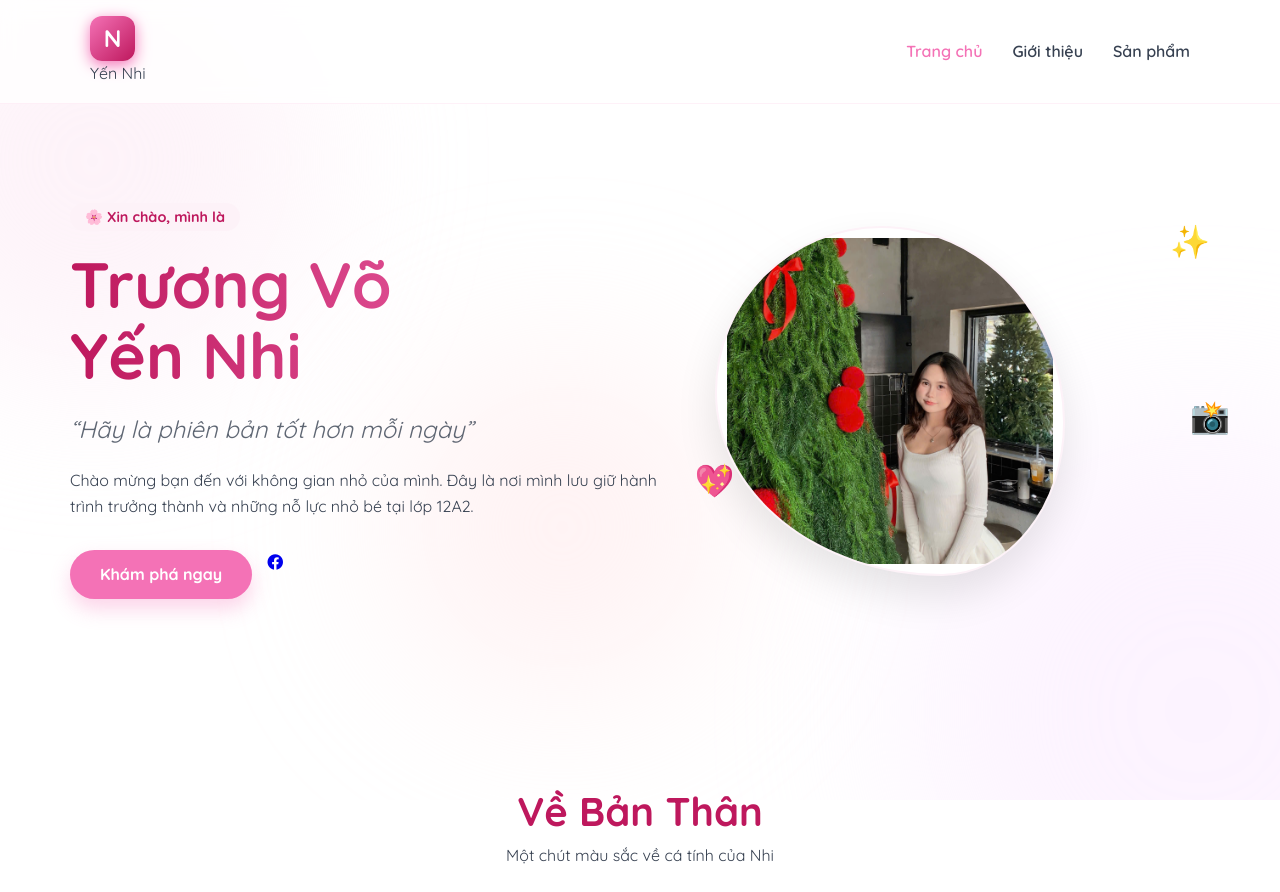
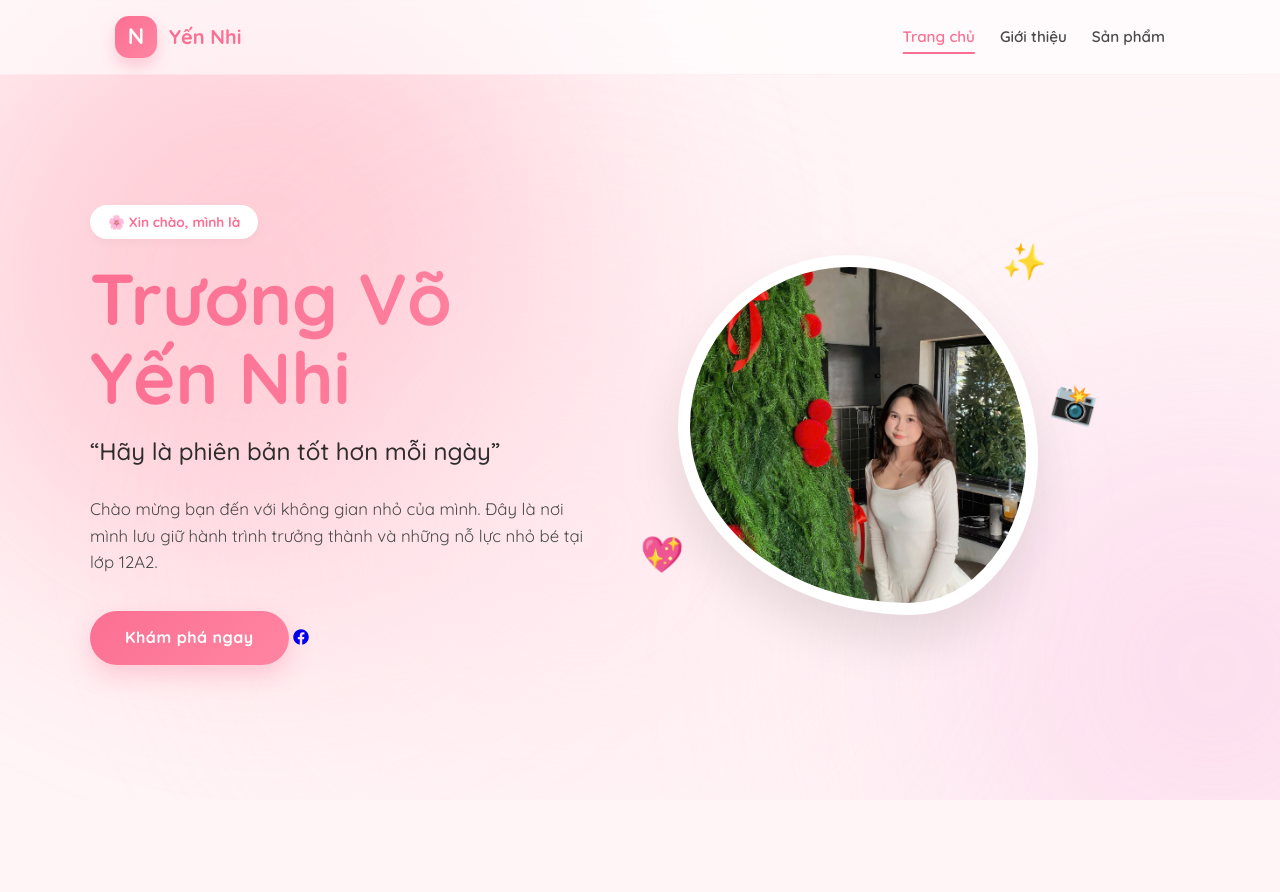
Before and after one commit to GamerVN27/GamerVN27.github.io, a plain HTML site: page index.html in a window 1280 px wide. Shown: the top 892 px of the page. Drawn offline with Linux system fonts and the light colour scheme.

Commit message:
Update style.css

```diff
--- a/style.css
+++ b/style.css
@@ -1,107 +1,267 @@
+/* ========== 1. CÀI ĐẶT CHUNG & BIẾN MÀU SẮC ========== */
 @import url('https://fonts.googleapis.com/css2?family=Quicksand:wght@400;500;600;700&display=swap');
 
 :root {
-  --pink-primary: #f472b6;
-  --pink-dark: #be185d;
-  --pink-light: #fdf2f8;
-  --glass: rgba(255, 255, 255, 0.7);
-  --text-main: #374151;
-  --transition: all 0.4s cubic-bezier(0.175, 0.885, 0.32, 1.275);
+  --pink-deep: #fb6f92;      /* Hồng đậm điểm nhấn */
+  --pink-primary: #ff85a2;   /* Hồng chính */
+  --pink-soft: #ffb3c1;      /* Hồng nhạt */
+  --pink-light: #ffe5ec;     /* Hồng rất nhạt */
+  --pink-bg: #fff5f7;        /* Màu nền tổng thể */
+  --text-main: #4a4a4a;
+  --text-dark: #2d2d2d;
+  --glass: rgba(255, 255, 255, 0.45);
+  --transition: all 0.5s cubic-bezier(0.175, 0.885, 0.32, 1.275);
 }
 
-* { box-sizing: border-box; margin: 0; padding: 0; }
+* {
+  box-sizing: border-box;
+  margin: 0;
+  padding: 0;
+}
+
+html {
+  scroll-behavior: smooth;
+}
 
 body {
   font-family: 'Quicksand', sans-serif;
   color: var(--text-main);
+  background-color: var(--pink-bg);
   line-height: 1.6;
   overflow-x: hidden;
-  background-color: #fff;
+  min-height: 100vh;
 }
 
-/* ========== NỀN ĐỘNG MESH GRADIENT ========== */
+/* ========== 2. NỀN AURORA ĐỘNG (XỊN) ========== */
 .bg-animation {
   position: fixed;
-  top: 0; left: 0; width: 100%; height: 100%;
+  top: 0;
+  left: 0;
+  width: 100vw;
+  height: 100vh;
   z-index: -1;
-  background: #fff;
   overflow: hidden;
+  background: var(--pink-bg);
 }
 
+/* Các khối màu loang cực mạnh */
 .circle {
   position: absolute;
-  filter: blur(80px);
+  filter: blur(120px);
   border-radius: 50%;
-  opacity: 0.5;
-  animation: move-bg 20s infinite alternate;
+  opacity: 0.6;
+  animation: aurora 25s infinite alternate;
 }
 
-.circle-1 { width: 400px; height: 400px; background: #fce7f3; top: -10%; left: -10%; }
-.circle-2 { width: 500px; height: 500px; background: #fae8ff; bottom: -10%; right: -10%; animation-delay: -5s; }
-.circle-3 { width: 300px; height: 300px; background: #ffe4e6; top: 40%; left: 30%; animation-duration: 15s; }
-
-@keyframes move-bg {
-  0% { transform: translate(0, 0) scale(1); }
-  100% { transform: translate(50px, 100px) scale(1.2); }
+.circle-1 {
+  width: 600px;
+  height: 600px;
+  background: var(--pink-soft);
+  top: -10%;
+  left: -10%;
 }
 
-/* ========== HEADER & NAV ========== */
-.header {
-  position: sticky; top: 0; z-index: 1000;
-  background: rgba(255, 255, 255, 0.8);
-  backdrop-filter: blur(10px);
-  padding: 1rem 0;
-  border-bottom: 1px solid rgba(244, 114, 182, 0.1);
+.circle-2 {
+  width: 500px;
+  height: 500px;
+  background: #fbcfe8; /* Hồng tím nhẹ */
+  bottom: -5%;
+  right: -5%;
+  animation-delay: -7s;
 }
 
-.container { max-width: 1140px; margin: 0 auto; padding: 0 20px; }
-.header-inner { display: flex; justify-content: space-between; align-items: center; }
+.circle-3 {
+  width: 450px;
+  height: 450px;
+  background: var(--pink-light);
+  top: 30%;
+  left: 20%;
+  animation-duration: 18s;
+}
+
+@keyframes aurora {
+  0% { transform: translate(0, 0) scale(1) rotate(0deg); }
+  50% { transform: translate(120px, 80px) scale(1.1) rotate(45deg); }
+  100% { transform: translate(-60px, 150px) scale(0.9) rotate(90deg); }
+}
+
+/* Hiệu ứng hạt bụi sáng nhỏ (Sparkles) */
+.heart-bg {
+  position: fixed;
+  inset: 0;
+  pointer-events: none;
+  z-index: 0;
+}
+
+/* ========== 3. HEADER & NAVIGATION ========== */
+.header {
+  position: sticky;
+  top: 0;
+  z-index: 1000;
+  background: rgba(255, 255, 255, 0.6);
+  backdrop-filter: blur(12px);
+  -webkit-backdrop-filter: blur(12px);
+  padding: 1rem 0;
+  border-bottom: 1px solid rgba(255, 133, 162, 0.1);
+}
+
+.container {
+  max-width: 1100px;
+  margin: 0 auto;
+  padding: 0 25px;
+}
+
+.header-inner {
+  display: flex;
+  justify-content: space-between;
+  align-items: center;
+}
+
+.brand {
+  display: flex;
+  align-items: center;
+  gap: 12px;
+}
 
 .brand-mark {
-  width: 45px; height: 45px; background: linear-gradient(135deg, var(--pink-primary), var(--pink-dark));
-  border-radius: 12px; color: white; display: flex; align-items: center; justify-content: center;
-  font-weight: bold; font-size: 1.5rem; box-shadow: 0 4px 15px var(--pink-primary);
+  width: 42px;
+  height: 42px;
+  background: linear-gradient(135deg, var(--pink-deep), var(--pink-primary));
+  border-radius: 14px;
+  color: white;
+  display: flex;
+  align-items: center;
+  justify-content: center;
+  font-weight: 700;
+  font-size: 1.4rem;
+  box-shadow: 0 8px 15px rgba(251, 111, 146, 0.3);
 }
 
-.nav { display: flex; gap: 30px; }
+.brand-name {
+  font-weight: 700;
+  font-size: 1.25rem;
+  color: var(--pink-deep);
+}
+
+.nav {
+  display: flex;
+  gap: 25px;
+}
+
 .nav-link {
-    text-decoration: none; color: var(--text-main); font-weight: 600;
-    transition: var(--transition); position: relative;
+  text-decoration: none;
+  color: var(--text-main);
+  font-weight: 600;
+  font-size: 0.95rem;
+  transition: var(--transition);
+  position: relative;
 }
-.nav-link:hover, .nav-link.active { color: var(--pink-primary); }
 
-/* ========== HERO SECTION ========== */
-.hero { padding: 100px 0; }
-.hero-grid { display: grid; grid-template-columns: 1.2fr 1fr; gap: 50px; align-items: center; }
+.nav-link:hover, .nav-link.active {
+  color: var(--pink-deep);
+}
+
+.nav-link::after {
+  content: '';
+  position: absolute;
+  bottom: -5px;
+  left: 50%;
+  width: 0;
+  height: 2px;
+  background: var(--pink-deep);
+  transition: all 0.3s ease;
+  transform: translateX(-50%);
+}
+
+.nav-link:hover::after, .nav-link.active::after {
+  width: 100%;
+}
+
+/* ========== 4. HERO SECTION ========== */
+.hero {
+  padding: 80px 0;
+  min-height: calc(100vh - 80px);
+  display: flex;
+  align-items: center;
+}
+
+.hero-grid {
+  display: grid;
+  grid-template-columns: 1.2fr 1fr;
+  gap: 60px;
+  align-items: center;
+}
 
 .hero-label {
-  background: var(--pink-light); color: var(--pink-dark);
-  padding: 5px 15px; border-radius: 20px; font-weight: 700; font-size: 0.9rem;
+  display: inline-block;
+  background: white;
+  color: var(--pink-deep);
+  padding: 6px 18px;
+  border-radius: 30px;
+  font-weight: 700;
+  font-size: 0.85rem;
+  box-shadow: 0 4px 10px rgba(0,0,0,0.03);
+  margin-bottom: 20px;
 }
 
 .hero-name {
-  font-size: 4rem; line-height: 1.1; margin: 20px 0;
-  background: linear-gradient(to right, var(--pink-dark), var(--pink-primary));
-  -webkit-background-clip: text; -webkit-text-fill-color: transparent;
+  font-size: 4.5rem;
+  font-weight: 800;
+  line-height: 1.1;
+  margin-bottom: 15px;
+  background: linear-gradient(to right, #fb6f92, #ff85a2);
+  -webkit-background-clip: text;
+  -webkit-text-fill-color: transparent;
 }
 
-.hero-tagline { font-size: 1.5rem; margin-bottom: 20px; font-style: italic; opacity: 0.8; }
+.hero-tagline {
+  font-size: 1.5rem;
+  font-weight: 500;
+  color: var(--text-dark);
+  margin-bottom: 25px;
+}
 
-.hero-btns { display: flex; gap: 15px; margin-top: 30px; }
+.hero-desc {
+  font-size: 1.05rem;
+  margin-bottom: 35px;
+  max-width: 500px;
+}
+
 .btn-primary {
-  background: var(--pink-primary); color: white; padding: 12px 30px;
-  border-radius: 50px; text-decoration: none; font-weight: 700;
-  box-shadow: 0 10px 20px rgba(244, 114, 182, 0.3); transition: var(--transition);
+  display: inline-block;
+  background: linear-gradient(135deg, var(--pink-deep), var(--pink-primary));
+  color: white;
+  padding: 14px 35px;
+  border-radius: 50px;
+  text-decoration: none;
+  font-weight: 700;
+  letter-spacing: 0.5px;
+  box-shadow: 0 10px 25px rgba(251, 111, 146, 0.3);
+  transition: var(--transition);
 }
-.btn-primary:hover { transform: translateY(-3px); box-shadow: 0 15px 30px rgba(244, 114, 182, 0.5); }
 
-/* Avatar Frame */
-.hero-avatar-wrapper { position: relative; }
+.btn-primary:hover {
+  transform: translateY(-5px);
+  box-shadow: 0 15px 35px rgba(251, 111, 146, 0.4);
+}
+
+/* Avatar Frame cao cấp */
+.hero-avatar-wrapper {
+  position: relative;
+  display: flex;
+  justify-content: center;
+}
+
 .avatar-frame {
-  width: 350px; height: 350px; border-radius: 30% 70% 70% 30% / 30% 30% 70% 70%;
-  background: #fff; padding: 10px; border: 2px solid var(--pink-light);
-  overflow: hidden; animation: blob 8s infinite ease-in-out;
-  box-shadow: 0 20px 40px rgba(0,0,0,0.1);
+  width: 360px;
+  height: 360px;
+  background: white;
+  padding: 12px;
+  border-radius: 30% 70% 70% 30% / 30% 30% 70% 70%;
+  animation: blob 8s infinite ease-in-out;
+  box-shadow: 0 25px 50px rgba(0,0,0,0.1);
+  overflow: hidden;
+  z-index: 2;
 }
 
 @keyframes blob {
@@ -109,55 +269,143 @@ body {
   50% { border-radius: 50% 50% 30% 70% / 50% 60% 40% 50%; }
 }
 
-.hero-avatar { width: 100%; height: 100%; object-fit: cover; }
+.hero-avatar {
+  width: 100%;
+  height: 100%;
+  object-fit: cover;
+  border-radius: inherit;
+}
 
-/* Các icon bay */
+/* Các vật thể bay xung quanh */
 .floating-item {
-  position: absolute; font-size: 2rem; animation: float 4s infinite ease-in-out;
+  position: absolute;
+  font-size: 2.2rem;
+  z-index: 3;
+  animation: float 4s infinite ease-in-out;
 }
-.item-1 { top: 0; right: 0; animation-delay: 0s; }
-.item-2 { bottom: 20%; left: -20px; animation-delay: 1s; }
-.item-3 { top: 50%; right: -20px; animation-delay: 2s; }
+
+.item-1 { top: -10px; right: 20px; animation-delay: 0s; }
+.item-2 { bottom: 30px; left: -10px; animation-delay: 1.5s; }
+.item-3 { top: 40%; right: -30px; animation-delay: 3s; }
 
 @keyframes float {
-  0%, 100% { transform: translateY(0); }
-  50% { transform: translateY(-20px); }
+  0%, 100% { transform: translateY(0) rotate(0deg); }
+  50% { transform: translateY(-25px) rotate(15deg); }
 }
 
-/* ========== CARDS ========== */
-.section-padding { padding: 80px 0; }
-.section-header { text-align: center; margin-bottom: 50px; }
-.section-title { font-size: 2.5rem; color: var(--pink-dark); }
-
-.cards-grid { display: grid; grid-template-columns: repeat(auto-fit, minmax(300px, 1fr)); gap: 30px; }
-
-.info-card {
-  background: var(--glass); border: 1px solid rgba(255,255,255,0.5);
-  padding: 40px 30px; border-radius: 24px; text-align: center;
-  transition: var(--transition); backdrop-filter: blur(5px);
+/* ========== 5. CÁC THẺ NỘI DUNG (GLASSMORPHISM) ========== */
+.section-padding {
+  padding: 100px 0;
 }
 
-.info-card:hover {
-  transform: translateY(-10px); background: #fff;
-  box-shadow: 0 20px 40px rgba(244, 114, 182, 0.15);
+.section-header {
+  text-align: center;
+  margin-bottom: 60px;
+}
+
+.section-title {
+  font-size: 2.8rem;
+  color: var(--pink-deep);
+  margin-bottom: 10px;
+}
+
+.cards-grid {
+  display: grid;
+  grid-template-columns: repeat(auto-fit, minmax(300px, 1fr));
+  gap: 30px;
+}
+
+.info-card, .project-card {
+  background: var(--glass);
+  backdrop-filter: blur(15px);
+  -webkit-backdrop-filter: blur(15px);
+  border: 1px solid rgba(255, 255, 255, 0.6);
+  padding: 40px 30px;
+  border-radius: 30px;
+  text-align: center;
+  transition: var(--transition);
+}
+
+.info-card:hover, .project-card:hover {
+  transform: translateY(-15px);
+  background: rgba(255, 255, 255, 0.8);
+  border-color: var(--pink-primary);
+  box-shadow: 0 20px 40px rgba(251, 111, 146, 0.15);
 }
 
 .card-icon {
-  width: 60px; height: 60px; background: var(--pink-light); color: var(--pink-primary);
-  border-radius: 50%; display: flex; align-items: center; justify-content: center;
-  margin: 0 auto 20px; font-size: 1.5rem;
+  width: 65px;
+  height: 65px;
+  background: white;
+  color: var(--pink-deep);
+  border-radius: 20px;
+  display: flex;
+  align-items: center;
+  justify-content: center;
+  margin: 0 auto 25px;
+  font-size: 1.8rem;
+  box-shadow: 0 8px 20px rgba(0,0,0,0.05);
 }
 
-/* ========== FOOTER ========== */
-.footer { padding: 60px 0; background: var(--pink-light); border-radius: 50px 50px 0 0; text-align: center; }
-.social-links { margin: 20px 0; display: flex; justify-content: center; gap: 20px; }
-.social-links a { text-decoration: none; color: var(--pink-dark); font-weight: bold; }
+.info-card h3 {
+  font-size: 1.5rem;
+  color: var(--text-dark);
+  margin-bottom: 15px;
+}
 
-/* Responsive */
-@media (max-width: 768px) {
-  .hero-grid { grid-template-columns: 1fr; text-align: center; }
-  .hero-name { font-size: 3rem; }
-  .hero-btns { justify-content: center; }
-  .avatar-frame { width: 280px; height: 280px; margin: 0 auto; }
-  .nav { display: none; } /* Có thể làm menu burger sau */
+/* ========== 6. FOOTER ========== */
+.footer {
+  padding: 80px 0 40px;
+  background: linear-gradient(to bottom, transparent, var(--pink-light));
+  text-align: center;
 }
+
+.footer-box {
+  background: white;
+  padding: 40px;
+  border-radius: 40px;
+  box-shadow: 0 10px 30px rgba(0,0,0,0.03);
+  display: inline-block;
+  min-width: 350px;
+}
+
+.social-links {
+  display: flex;
+  justify-content: center;
+  gap: 25px;
+  margin: 25px 0;
+}
+
+.social-links a {
+  text-decoration: none;
+  color: var(--pink-deep);
+  font-weight: 700;
+  display: flex;
+  align-items: center;
+  gap: 8px;
+  transition: 0.3s;
+}
+
+.social-links a:hover {
+  transform: scale(1.1);
+}
+
+.footer-copy {
+  margin-top: 30px;
+  font-size: 0.9rem;
+  opacity: 0.6;
+}
+
+/* ========== 7. PHẢN HỒI (RESPONSIVE) ========== */
+@media (max-width: 900px) {
+  .hero-grid {
+    grid-template-columns: 1fr;
+    text-align: center;
+    gap: 40px;
+  }
+
+  .hero-name { font-size: 3.2rem; }
+  .hero-desc { margin: 0 auto 35px; }
+  .avatar-frame { width: 300px; height: 300px; margin: 0 auto; }
+  .nav { display: none; } /* Có thể ẩn nav trên mobile */
+}
```
